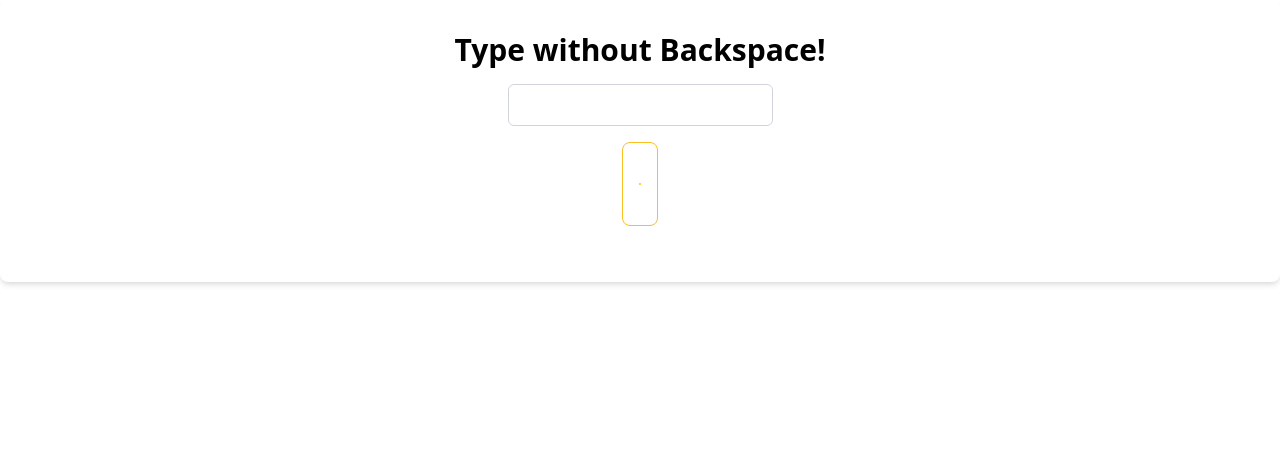
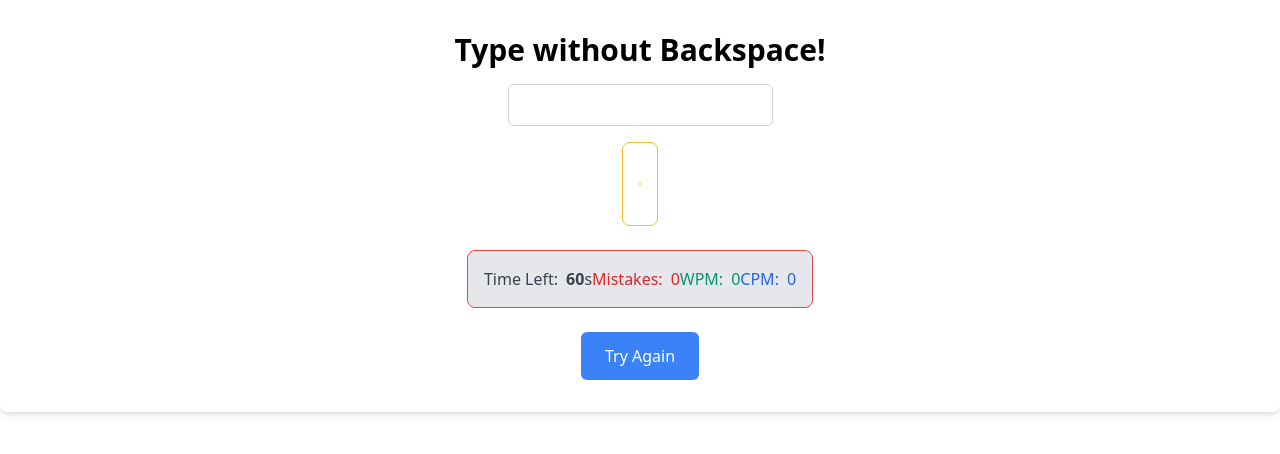
Before and after one commit to nishkarsh25/JavaScript-5Branch-5IntermediateProjects, a website: page src/index.html in a window 1280 px wide. Drawn offline with nearby package versions, Linux system fonts and the light colour scheme.

Commit message:
Designed the layout for our progress track of typing and it goes like:
Just use tailwind css and have clear idea in mind wt to make, nothing catch in this block

```diff
--- a/src/index.html
+++ b/src/index.html
@@ -19,6 +19,27 @@
             <hr class="border border-yellow-300 my-6">
 
         </div>
+        <div class="content">
+            <div class="result-details flex justify-around bg-gray-200 border border-red-500 p-4 rounded-lg">
+                <div class="time flex items-center text-gray-700">
+                    <p class="mr-2">Time Left:</p>
+                    <span><b>60</b>s</span>
+                </div>
+                <div class="mistake flex items-center text-red-600">
+                    <p class="mr-2">Mistakes:</p>
+                    <span>0</span>
+                </div>
+                <div class="wpm flex items-center text-green-600">
+                    <p class="mr-2">WPM:</p>
+                    <span>0</span>
+                </div>
+                <div class="cpm flex items-center text-blue-600">
+                    <p class="mr-2">CPM:</p>
+                    <span>0</span>
+                </div>
+            </div>
+            <button class="block mx-auto mt-6 px-6 py-3 bg-blue-500 text-white rounded-md hover:bg-blue-600 focus:outline-none focus:bg-blue-600 transition duration-300 ease-in-out transform hover:scale-105">Try Again</button>
+        </div>
     </div>
 </body>
 </html>
```
